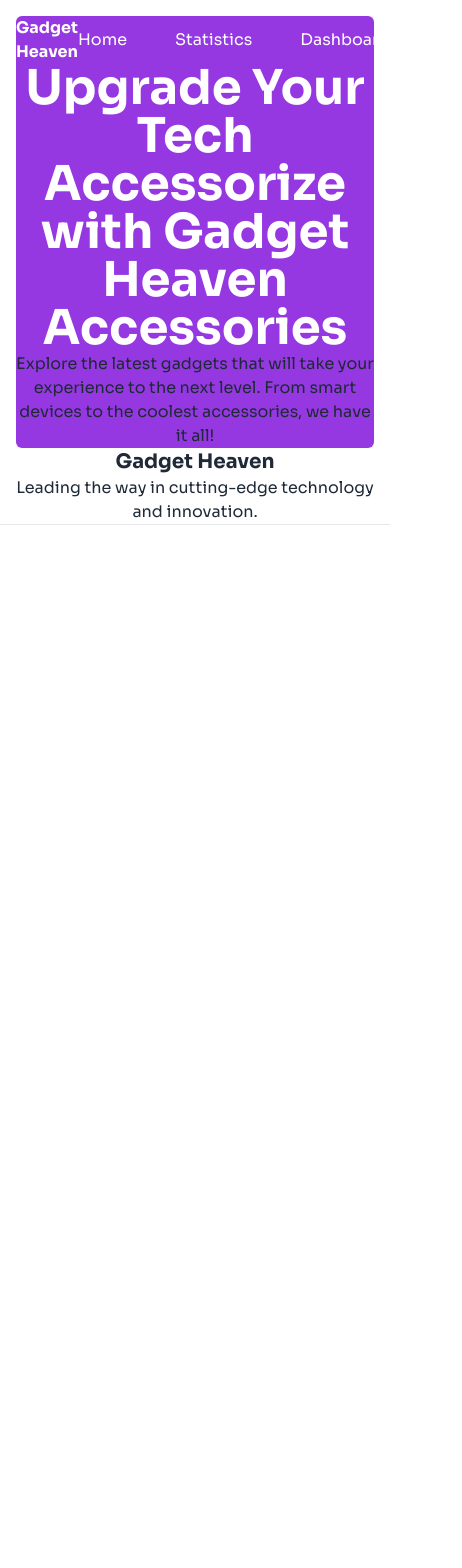
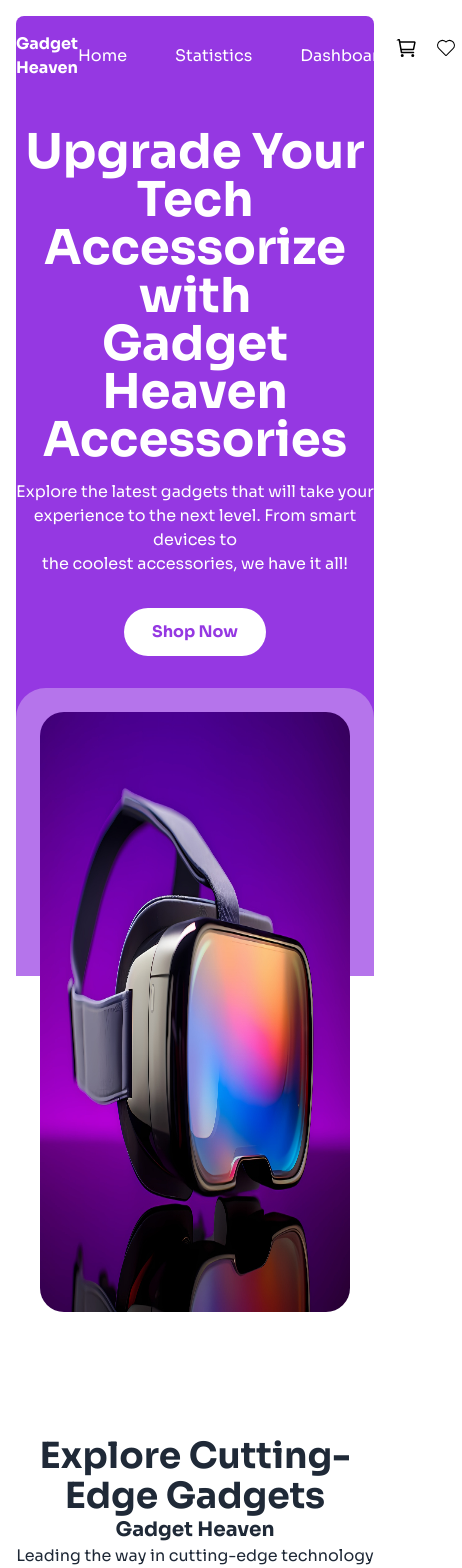
Before and after one commit to programming-hero-web-course-4/b10a8-gadget-heaven-RahulKhanSuvo, a React (Vite) app: page / in a window 390 px wide. Shown: the top 1568 px of the page, 462 px wide, since content can reach past the window. Before the commit the page ends 844 px from the top, so only its background shows below. Built offline with nearby package versions, Linux system fonts and the light colour scheme.

Commit message:
added banner

```diff
--- a/src/Layouts/MainLayout.jsx
+++ b/src/Layouts/MainLayout.jsx
@@ -5,12 +5,15 @@
 const MainLayout = () => {
   return (
     <div>
-      <div className="bg-[#9538E2] mt-4 mx-4 rounded-md">
-        <div className="container  mx-auto">
+      <div className=" bg-[#9538E2] mt-4 mx-4 rounded-t-lg">
+        <div className="container mx-auto">
           <NavBar></NavBar>
-          <Outlet></Outlet>
         </div>
       </div>
+      <div className="mx-4 min-h-screen">
+        <Outlet></Outlet>
+      </div>
+
       <Footer></Footer>
     </div>
   );
--- a/src/Pages/Home.jsx
+++ b/src/Pages/Home.jsx
@@ -1,9 +1,19 @@
+import Banner from "../components/Banner";
 import Heading from "../components/Heading";
 
 const Home = () => {
   return (
     <div>
-      <Heading></Heading>
+      <div className="relative">
+        <Heading></Heading>
+        <div className=" absolute -translate-y-72   lg:translate-x-80 ">
+          <Banner></Banner>
+        </div>
+        <h3 className="text-center mt-[460px] font-bold text-4xl">
+          Explore Cutting-Edge Gadgets
+        </h3>
+      </div>
+      <div></div>
     </div>
   );
 };
--- a/src/components/Banner.jsx
+++ b/src/components/Banner.jsx
@@ -1,7 +1,16 @@
-import React from "react";
-
+import bannerImage from "../assets/banner.jpg";
 const Banner = () => {
-  return <div></div>;
+  return (
+    <div>
+      <div className="bg-[#FFFFFF4D] p-6 rounded-[30px]">
+        <img
+          className="h-[600px] rounded-3xl w-[1200px]"
+          src={bannerImage}
+          alt=""
+        />
+      </div>
+    </div>
+  );
 };
 
 export default Banner;
--- a/src/components/Heading.jsx
+++ b/src/components/Heading.jsx
@@ -1,13 +1,20 @@
 const Heading = () => {
   return (
-    <div className="text-center">
-      <h3 className="font-bold text-5xl text-white">
-        Upgrade Your Tech Accessorize with Gadget Heaven Accessories
-      </h3>
-      <p>
-        Explore the latest gadgets that will take your experience to the next
-        level. From smart devices to the coolest accessories, we have it all!
-      </p>
+    <div className="text-center bg-[#9538E2]  pt-12 pb-80">
+      <div className="container mx-auto">
+        <h3 className="font-bold text-5xl text-white">
+          Upgrade Your Tech Accessorize with <br />
+          Gadget Heaven Accessories
+        </h3>
+        <p className="text-white mt-4">
+          Explore the latest gadgets that will take your experience to the next
+          level. From smart devices to <br /> the coolest accessories, we have
+          it all!
+        </p>
+        <button className="bg-white font-bold px-7 py-3 text-[#9538E2] rounded-full mt-8">
+          Shop Now
+        </button>
+      </div>
     </div>
   );
 };
--- a/src/components/NavBar.jsx
+++ b/src/components/NavBar.jsx
@@ -4,9 +4,9 @@
 const NavBar = () => {
   return (
     <>
-      <div className="flex text-white justify-between ">
+      <div className="flex text-white justify-between pt-4">
         <h3 className="font-bold text-base">Gadget Heaven</h3>
-        <ul className="flex gap-12 items-center font-">
+        <ul className="flex gap-12 items-center font-normal">
           <li>
             <NavLink to={"/"}>Home</NavLink>
           </li>
@@ -17,9 +17,9 @@
             <NavLink to={"/dashboard"}>Dashboard</NavLink>
           </li>
         </ul>
-        <div className="flex">
-          <IoCartOutline></IoCartOutline>
-          <CiHeart></CiHeart>
+        <div className="flex gap-2">
+          <IoCartOutline className="size-8 text-black bg-white p-1 rounded-full"></IoCartOutline>
+          <CiHeart className="size-8 text-black bg-white p-1 rounded-full"></CiHeart>
         </div>
       </div>
     </>
--- /dev/null
+++ b/src/components/SubHeading.jsx
@@ -0,0 +1,5 @@
+const SubHeading = ({}) => {
+  return <div></div>;
+};
+
+export default SubHeading;
```
Also changed, not shown: public/products.json (+10 -10 lines).
